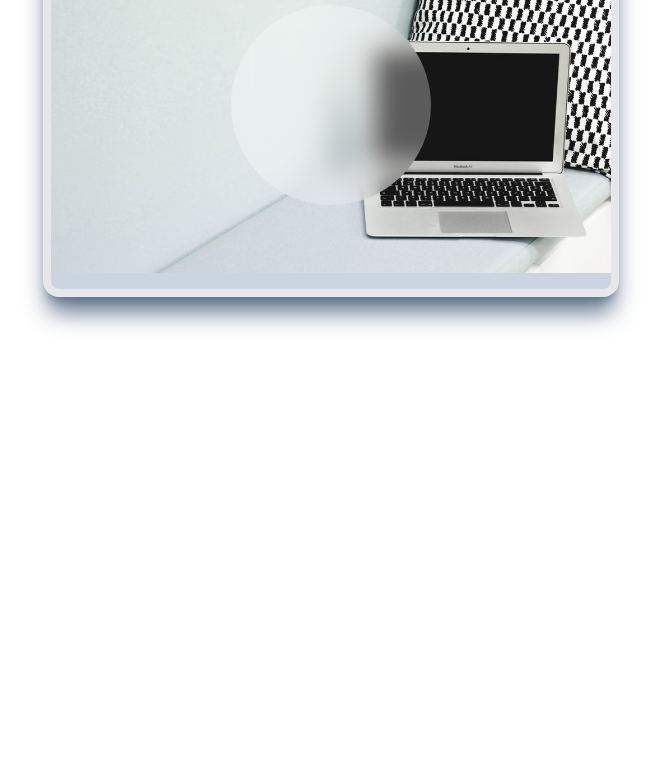
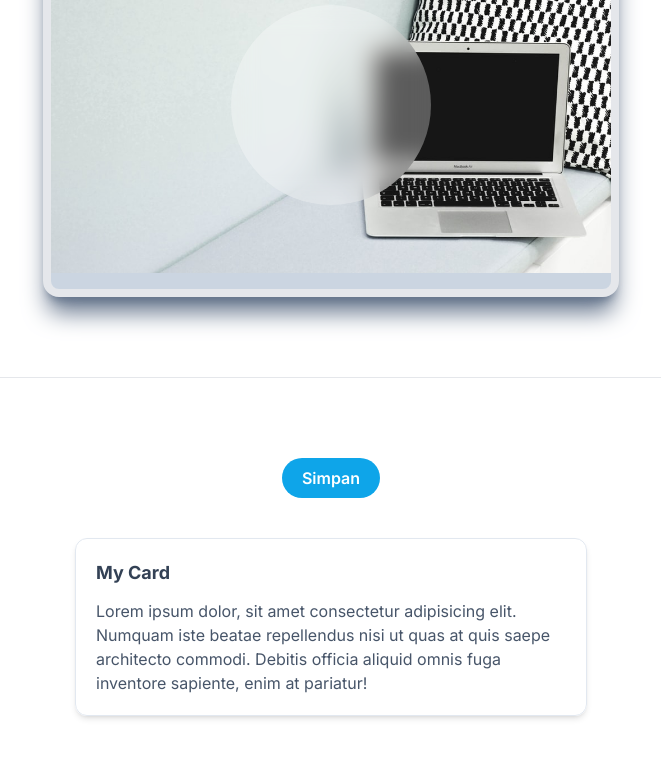
Before and after one commit to akrn27/tailwind_practice, a website: page index.html in a window 1280 px wide. Shown: the part 1725-2483 px from the top of the page, without its empty margins (309-970 px from the left). Before the commit the page ends 2406 px from the top, so only its background shows below. Drawn offline with nearby package versions, Linux system fonts and the light colour scheme.

Commit message:
div card

```diff
--- a/index.html
+++ b/index.html
@@ -61,6 +61,14 @@
         <div class="w-[200px] h-[200px] bg-white/30 m-auto backdrop-blur-md rounded-full"></div>
     </div>
 
+    <hr class="my-20">
+
+    <button class="my-10 bg-sky-500 px-5 py-2 rounded-full text-white font-semibold font-inter block mx-auto hover:bg-sky-600 active:bg-sky-700 focus:ring focus:ring-sky-300">Simpan</button>
+
+    <div class="max-w-lg my-10 border border-slate-200 rounded-xl mx-auto p-5 shadow-md font-inter hover:bg-sky-500 group">
+        <h5 class="font-bold text-slate-700 text-lg mb-3 group-hover:text-white">My Card</h5>
+        <p class="text-slate-600 group-hover:text-white">Lorem ipsum dolor, sit amet consectetur adipisicing elit. Numquam iste beatae repellendus nisi ut quas at quis saepe architecto commodi. Debitis officia aliquid omnis fuga inventore sapiente, enim at pariatur!</p>
+    </div>
 
     <div class="mb-96"></div>
 </body>
```
Also changed, not shown: style.css.
